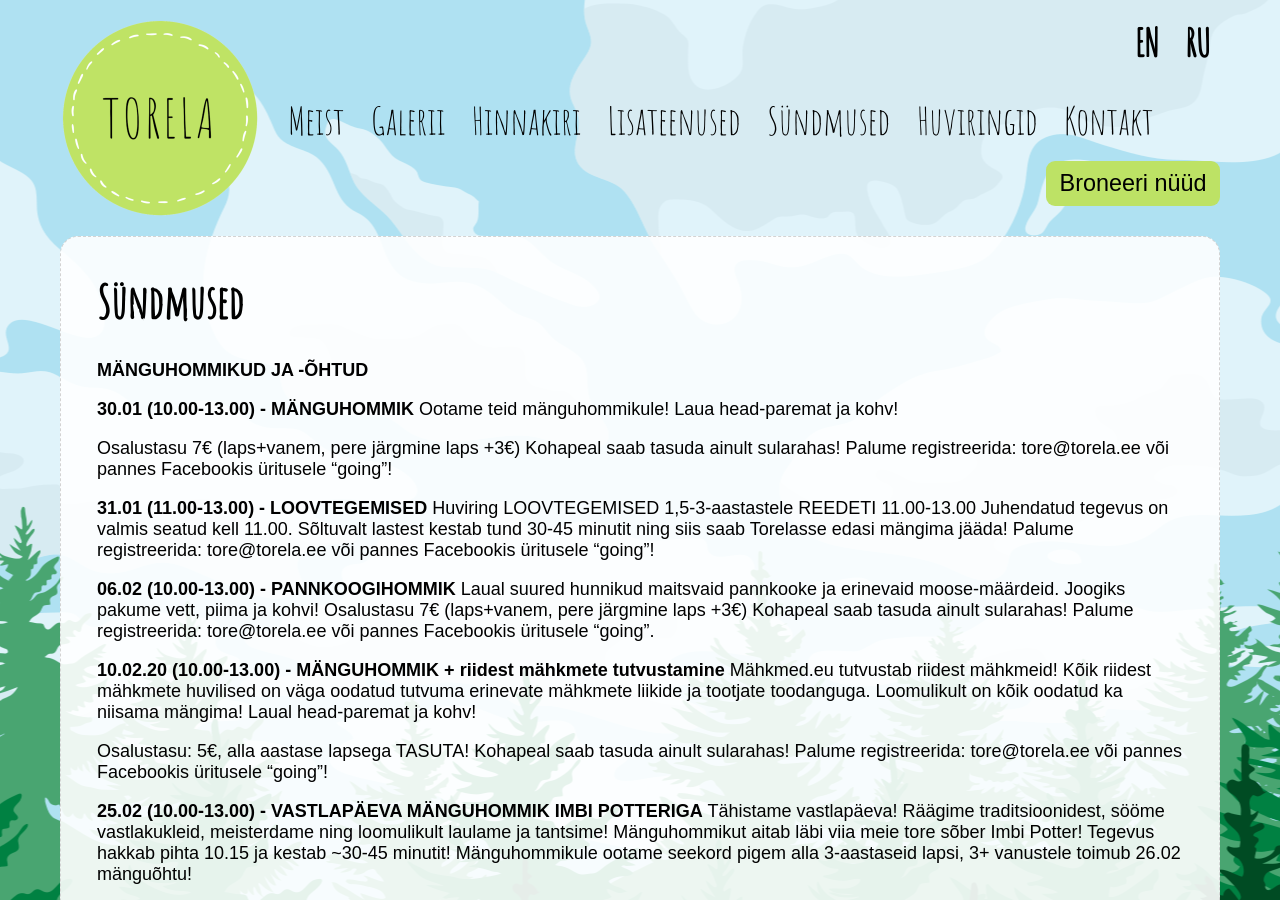
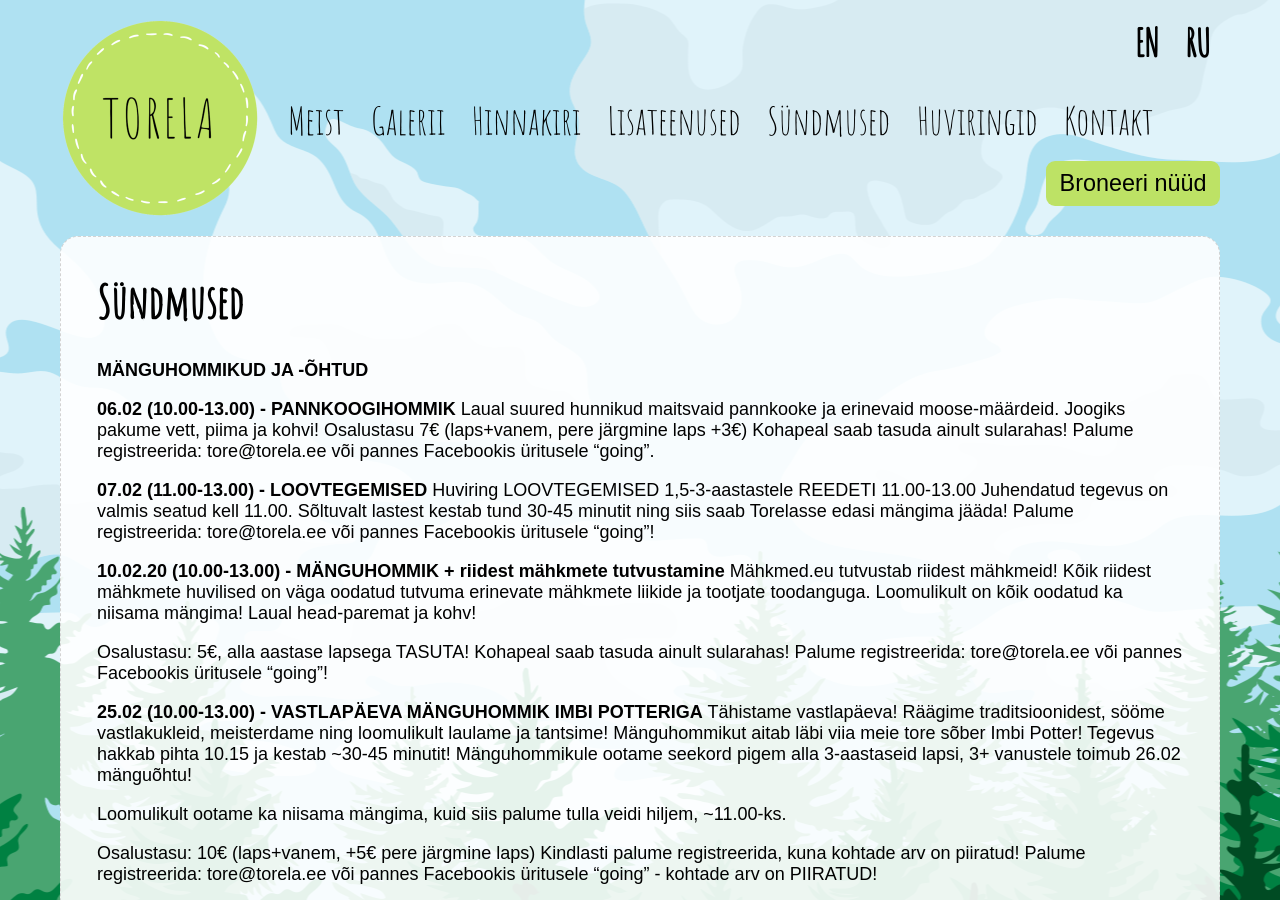
Before and after one commit to mypsik/torela, a Jekyll site: the page built from syndmused/index.md, in a window 1280 px wide and 900 px high. Built offline with Jekyll 4.4.1, drawn with Linux system fonts in a browser that asks for light colours.

Commit message:
Update index.md

```diff
--- a/syndmused/index.md
+++ b/syndmused/index.md
@@ -10,29 +10,20 @@
 **MÄNGUHOMMIKUD JA -ÕHTUD**
 
 
-**30.01 (10.00-13.00) - MÄNGUHOMMIK**
-Ootame teid mänguhommikule! Laua head-paremat ja kohv!
-
+**06.02 (10.00-13.00) - PANNKOOGIHOMMIK**
+Laual suured hunnikud maitsvaid pannkooke ja erinevaid moose-määrdeid.
+Joogiks pakume vett, piima ja kohvi!
 Osalustasu 7€ (laps+vanem, pere järgmine laps +3€)
 Kohapeal saab tasuda ainult sularahas!
-Palume registreerida: tore@torela.ee või pannes Facebookis üritusele "going"!
+Palume registreerida: tore@torela.ee või pannes Facebookis üritusele "going".
 
-
-**31.01 (11.00-13.00) - LOOVTEGEMISED**
+**07.02 (11.00-13.00) - LOOVTEGEMISED**
 Huviring LOOVTEGEMISED
 1,5-3-aastastele
 REEDETI
 11.00-13.00
 Juhendatud tegevus on valmis seatud kell 11.00. Sõltuvalt lastest kestab tund 30-45 minutit ning siis saab Torelasse edasi mängima jääda!
 Palume registreerida: tore@torela.ee või pannes Facebookis üritusele "going"!
-
-
-**06.02 (10.00-13.00) - PANNKOOGIHOMMIK**
-Laual suured hunnikud maitsvaid pannkooke ja erinevaid moose-määrdeid.
-Joogiks pakume vett, piima ja kohvi!
-Osalustasu 7€ (laps+vanem, pere järgmine laps +3€)
-Kohapeal saab tasuda ainult sularahas!
-Palume registreerida: tore@torela.ee või pannes Facebookis üritusele "going".
 
 
 **10.02.20 (10.00-13.00) - MÄNGUHOMMIK + riidest mähkmete tutvustamine**
```
